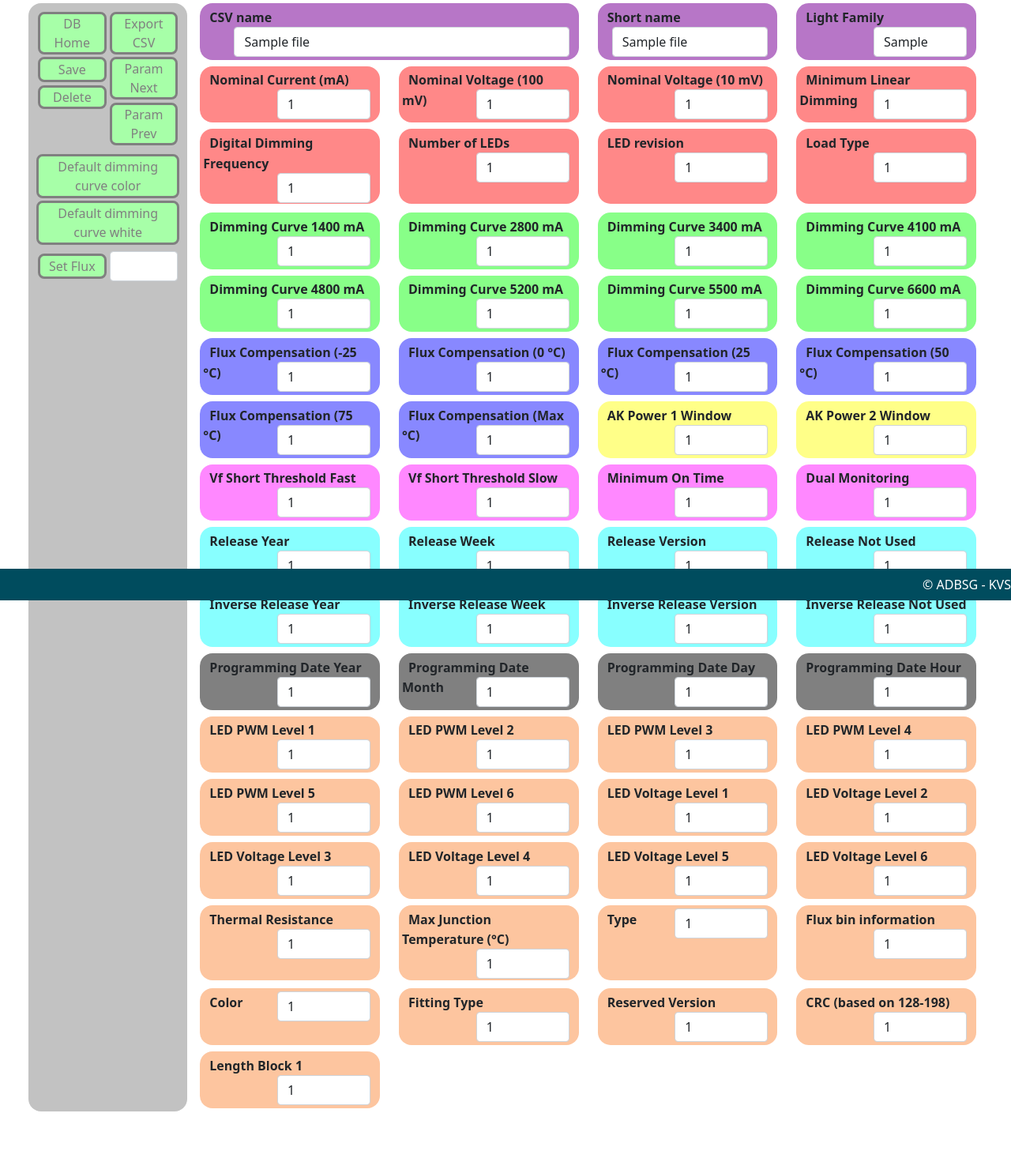
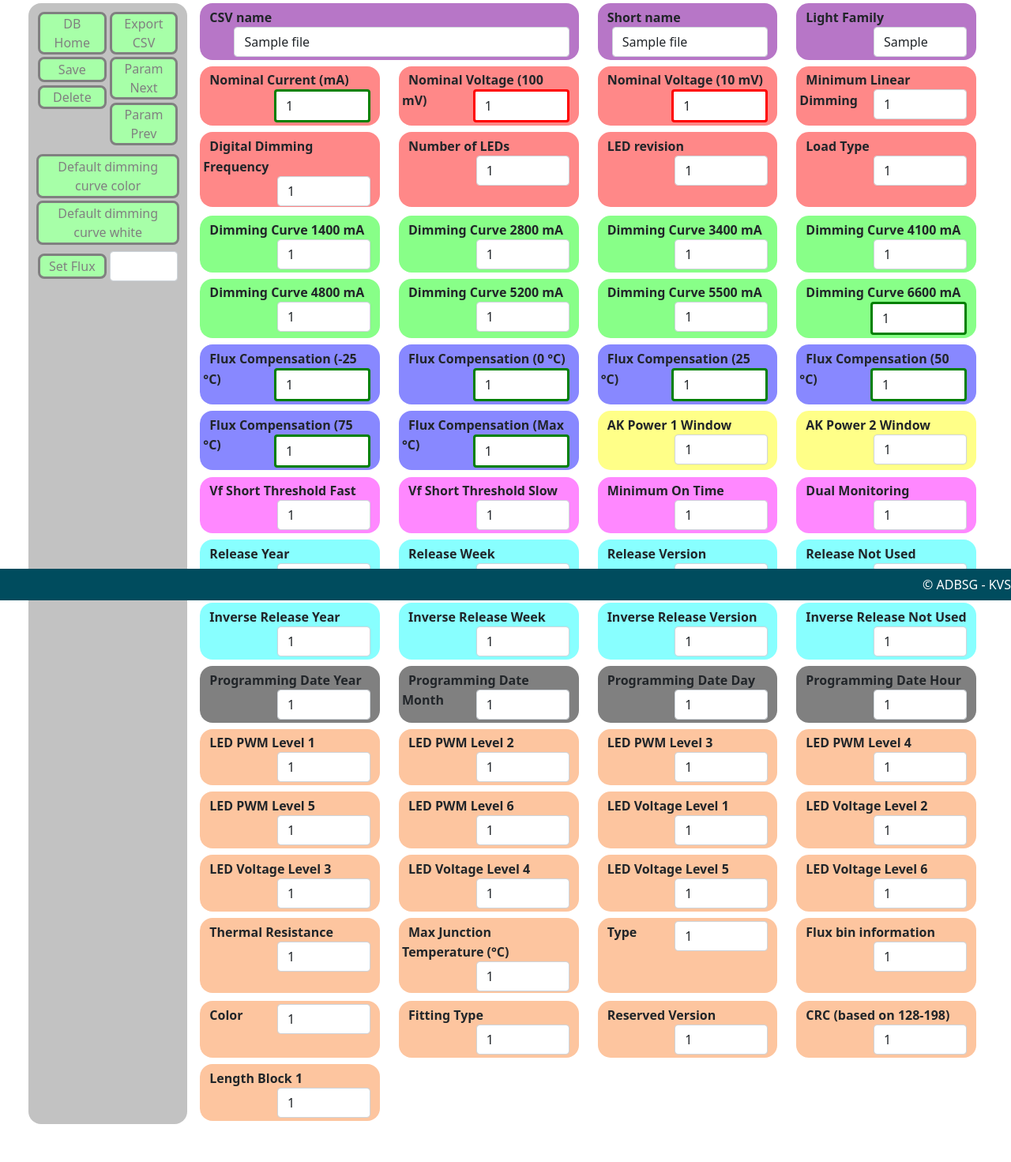
Before and after one commit to KoenVanSever/flask_app_koenvs, a Flask app: page /params/1 in a window 1280 px wide. Shown: the part 40-1511 px from the top of the page at 79% size. Before the commit the page ends 1447 px from the top, so only its background shows below. Run offline with Flask 2, Linux system fonts and the light colour scheme; a user stored in the database is signed in; tables that the repository leaves empty hold one stand-in row (values such as "Sample post"); some libraries are stand-ins or nearby versions.

Commit message:
detail error checking

```diff
--- a/app/static/js/param_detail.js
+++ b/app/static/js/param_detail.js
@@ -25,6 +25,54 @@ fluxButton.addEventListener("click", () => {
         document.getElementById(element).value = target;
     }
 })
+// -- Error check coloring
+// /i used with jQuery
+// TODO: color code inputs where flux/current/data/... match what is expected
+const nomCurr = $("input[name='Nominal Current (mA)']");
+const curr6600 = $("input[name='Dimming Curve 6600 mA']");
+const vol1b = $("input[name='Nominal Voltage (100 mV)']");
+const vol2b = $("input[name='Nominal Voltage (10 mV)']");
+
+let compareCurrent = (function (obj1, obj2) {
+    if (obj1[0].value == obj2[0].value) {
+        obj1.css({ "border-color": "green", "border-width": "0.2rem" });
+        obj2.css({ "border-color": "green", "border-width": "0.2rem" });
+    } else {
+        obj1.css({ "border-color": "red", "border-width": "0.2rem" });
+        obj2.css({ "border-color": "red", "border-width": "0.2rem" });
+    }
+});
+
+let compareFlux = (function () {
+    let array = flux.map(function () { return $(this).val() }).get();
+    if (array.every((e) => { return e == array[0]; })) {
+        flux.css({ "border-color": "green", "border-width": "0.2rem" });
+    } else {
+        flux.css({ "border-color": "red", "border-width": "0.2rem" });
+    }
+});
+
+let compareVoltage = (function () {
+    if ((vol1b.val() < 255 && vol2b.val() == 65535) || (vol1b.val() == 255 && vol2b.val() > 2500)) {
+        vol1b.css({ "border-color": "green", "border-width": "0.2rem" });
+        vol2b.css({ "border-color": "green", "border-width": "0.2rem" });
+    } else {
+        vol1b.css({ "border-color": "red", "border-width": "0.2rem" });
+        vol2b.css({ "border-color": "red", "border-width": "0.2rem" });
+    }
+});
+
+compareCurrent(nomCurr, curr6600);
+nomCurr.on("keyup", () => compareCurrent(nomCurr, curr6600));
+curr6600.on("keyup", () => compareCurrent(nomCurr, curr6600));
+
+const flux = $("input[name*='Flux Compen']");
+compareFlux();
+flux.on("keyup", () => compareFlux());
+
+compareVoltage()
+vol1b.on("keyup", () => compareVoltage());
+vol2b.on("keyup", () => compareVoltage());
 
 
 // -- Named functions:
--- a/app/static/js/param_index.js
+++ b/app/static/js/param_index.js
@@ -6,12 +6,12 @@ for (child of searchChildren) {
     child.lastChild.addEventListener("keypress", (e) => {
         if (e.key == "Enter") {
             console.log("test");
-            toggle_hide_on_search();
+            toggleHideOnSearch();
         }
     });
 }
 
-function toggle_hide_on_search() {
+function toggleHideOnSearch() {
     for (line of rows) {
         line.hidden = false;
     }
--- a/app/templates/base.html
+++ b/app/templates/base.html
@@ -11,6 +11,7 @@
         <script src="https://cdn.jsdelivr.net/npm/bootstrap@5.0.0-beta1/dist/js/bootstrap.bundle.min.js"
             integrity="sha384-ygbV9kiqUc6oa4msXn9868pTtWMgiQaeYH7/t7LECLbyPA2x65Kgf80OJFdroafW"
             crossorigin="anonymous"></script>
+        <script src="https://ajax.aspnetcdn.com/ajax/jQuery/jquery-3.4.1.min.js"></script>
         <link rel="stylesheet" href="{{ url_for('static', filename='css/bootstrap_extended.css') }}">
         <script src="{{ url_for('static', filename='js/base.js' )}}"></script>
 
```
